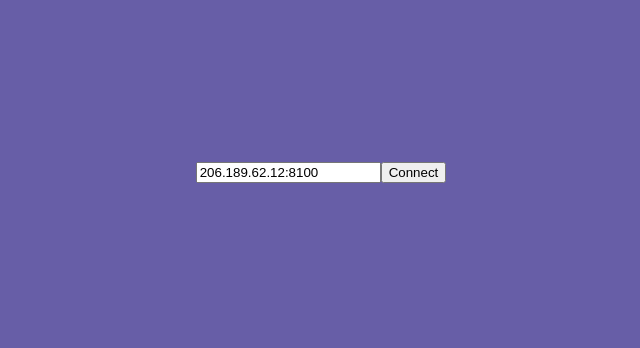
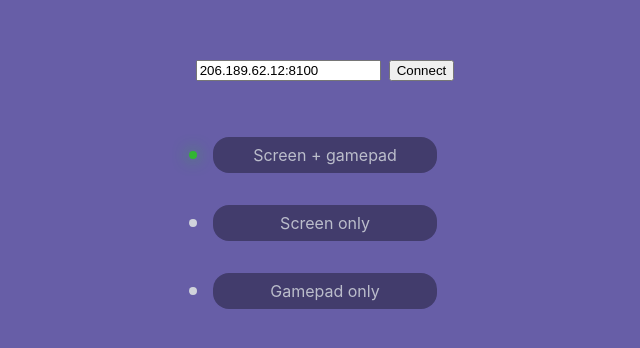
Before and after one commit to CharlyCst/cloud-gba, a React (Create React App) app in the folder front/: page / in a window 1280 px wide. Shown: the part 228-576 px from the top of the page, without its empty margins (319-959 px from the left). Built offline with nearby package versions, Linux system fonts and the light colour scheme.

Commit message:
Add multiple settup options

```diff
--- a/front/src/App.tsx
+++ b/front/src/App.tsx
@@ -4,6 +4,7 @@ import styled from "styled-components";
 import Full from "./routes/Full";
 import Screen from "./routes/Screen";
 import Choice from "./routes/Choice";
+import Gamepad from "./routes/Gamepad";
 import { State } from "./lib/state";
 
 function App() {
@@ -27,10 +28,13 @@ function App() {
       component = <Choice choose={choose} />;
       break;
     case State.screen:
-      component = <Screen />;
+      component = <Screen ws={screenWs} />;
       break;
     case State.full:
       component = <Full inputWs={inputWs} screenWs={screenWs} />;
+      break;
+    case State.input:
+      component = <Gamepad ws={inputWs} />;
       break;
   }
   return (
--- /dev/null
+++ b/front/src/components/ChoicePanel.tsx
@@ -0,0 +1,81 @@
+import React, { useState } from "react";
+import styled from "styled-components";
+
+import { State } from "../lib/state";
+
+interface IChoice {
+  choose: (state: State) => void;
+  choice: State;
+}
+
+function ChoicePanel(props: IChoice) {
+  const onChoice = (state: State) => () => {
+    props.choose(state);
+  };
+
+  return (
+    <Container>
+      <Item
+        text="Screen + gamepad"
+        selected={props.choice === State.full}
+        onSelect={onChoice(State.full)}
+      />
+      <Item
+        text="Screen only"
+        selected={props.choice === State.screen}
+        onSelect={onChoice(State.screen)}
+      />
+      <Item
+        text="Gamepad only"
+        selected={props.choice === State.input}
+        onSelect={onChoice(State.input)}
+      />
+    </Container>
+  );
+}
+
+export default ChoicePanel;
+
+interface IItem {
+  text: string;
+  selected: boolean;
+  onSelect: () => void;
+}
+
+function Item(props: IItem) {
+  return (
+    <ItemContainer>
+      <Led selected={props.selected} />
+      <ItemTextContainer onClick={props.onSelect}>
+        {props.text}
+      </ItemTextContainer>
+    </ItemContainer>
+  );
+}
+
+const Container = styled.div``;
+
+const ItemContainer = styled.div`
+  display: flex;
+  flex-direction: row;
+`;
+
+const Led = styled.div<{ selected: boolean }>`
+  width: 8px;
+  height: 8px;
+  border-radius: 8px;
+  background-color: ${(props) => (props.selected ? "#32b532" : "#d0d3db")};
+  margin: auto;
+  ${(props) => (props.selected ? "box-shadow: 0 0 16px #32b532;" : "")}
+`;
+
+const ItemTextContainer = styled.div`
+  text-align: center;
+  width: 160px;
+  background-color: #423c6c;
+  margin: 1rem;
+  padding: 0.5rem 2rem;
+  border-radius: 16px;
+  color: #bbbdcb;
+  cursor: pointer;
+`;
--- a/front/src/components/Connection.tsx
+++ b/front/src/components/Connection.tsx
@@ -39,7 +39,7 @@ function Connection(props: IConnection) {
 
   return (
     <Container>
-      <input
+      <Input
         type="text"
         value={text}
         onChange={(e) => setText(e.target.value)}
@@ -54,3 +54,7 @@ export default Connection;
 const Container = styled.div`
   margin: 32px;
 `;
+
+const Input = styled.input`
+  margin: 8px;
+`;
--- a/front/src/index.css
+++ b/front/src/index.css
@@ -1,13 +1,14 @@
 body {
   margin: 0;
-  font-family: -apple-system, BlinkMacSystemFont, 'Segoe UI', 'Roboto', 'Oxygen',
-    'Ubuntu', 'Cantarell', 'Fira Sans', 'Droid Sans', 'Helvetica Neue',
+  font-family: -apple-system, BlinkMacSystemFont, "Segoe UI", "Roboto", "Oxygen",
+    "Ubuntu", "Cantarell", "Fira Sans", "Droid Sans", "Helvetica Neue",
     sans-serif;
   -webkit-font-smoothing: antialiased;
   -moz-osx-font-smoothing: grayscale;
+  touch-action: none;
 }
 
 code {
-  font-family: source-code-pro, Menlo, Monaco, Consolas, 'Courier New',
+  font-family: source-code-pro, Menlo, Monaco, Consolas, "Courier New",
     monospace;
 }
--- a/front/src/lib/state.ts
+++ b/front/src/lib/state.ts
@@ -2,4 +2,5 @@ export enum State {
     choice,
     full,
     screen,
+    input,
 }
--- a/front/src/routes/Choice.tsx
+++ b/front/src/routes/Choice.tsx
@@ -2,6 +2,7 @@ import React, { useState } from "react";
 import styled from "styled-components";
 
 import Connection from "../components/Connection";
+import ChoicePanel from "../components/ChoicePanel";
 import { State } from "../lib/state";
 
 interface IChoice {
@@ -13,15 +14,16 @@ interface IChoice {
 }
 
 function Choice(props: IChoice) {
-  const [choise, setChoice] = useState(State.full);
+  const [choice, setChoice] = useState(State.full);
   return (
     <Container>
       <Connection
         onConnection={(screenWs, inputWs) =>
-          props.choose(screenWs, inputWs, State.full)
+          props.choose(screenWs, inputWs, choice)
         }
         type="both"
       />
+      <ChoicePanel choose={(c) => setChoice(c)} choice={choice} />
     </Container>
   );
 }
--- /dev/null
+++ b/front/src/routes/Gamepad.tsx
@@ -0,0 +1,42 @@
+import React from "react";
+import styled from "styled-components";
+
+import ActionButtonsPanel from "../components/ActionButtons";
+import CrossPad from "../components/CrossPad";
+
+interface IGamepad {
+  ws: null | WebSocket;
+}
+
+function Gamepad(props: IGamepad) {
+  return (
+    <Container>
+      <HorizontalContainer>
+        <CrossPad ws={props.ws} />
+        <ActionButtonsPanel ws={props.ws} />
+      </HorizontalContainer>
+    </Container>
+  );
+}
+
+export default Gamepad;
+
+const Container = styled.div`
+  min-height: 100vh;
+  max-height: 100vh;
+  min-width: 100vw;
+  max-width: 100vw;
+
+  display: flex;
+  flex-direction: column;
+  justify-content: center;
+  align-items: center;
+`;
+
+const HorizontalContainer = styled.div`
+  width: 100vw;
+  display: flex;
+  flex-direction: row;
+  align-items: center;
+  justify-content: space-around;
+`;
--- a/front/src/routes/Screen.tsx
+++ b/front/src/routes/Screen.tsx
@@ -3,10 +3,14 @@ import styled from "styled-components";
 
 import ScreenComponent from "../components/Screen";
 
-function Screen() {
+interface IScreen {
+  ws: null | WebSocket;
+}
+
+function Screen(props: IScreen) {
   return (
     <Container>
-      <ScreenComponent ws={null} />
+      <ScreenComponent ws={props.ws} />
     </Container>
   );
 }
```
Also changed, not shown: 15 other files (tests, documents, lock files or other folders).
